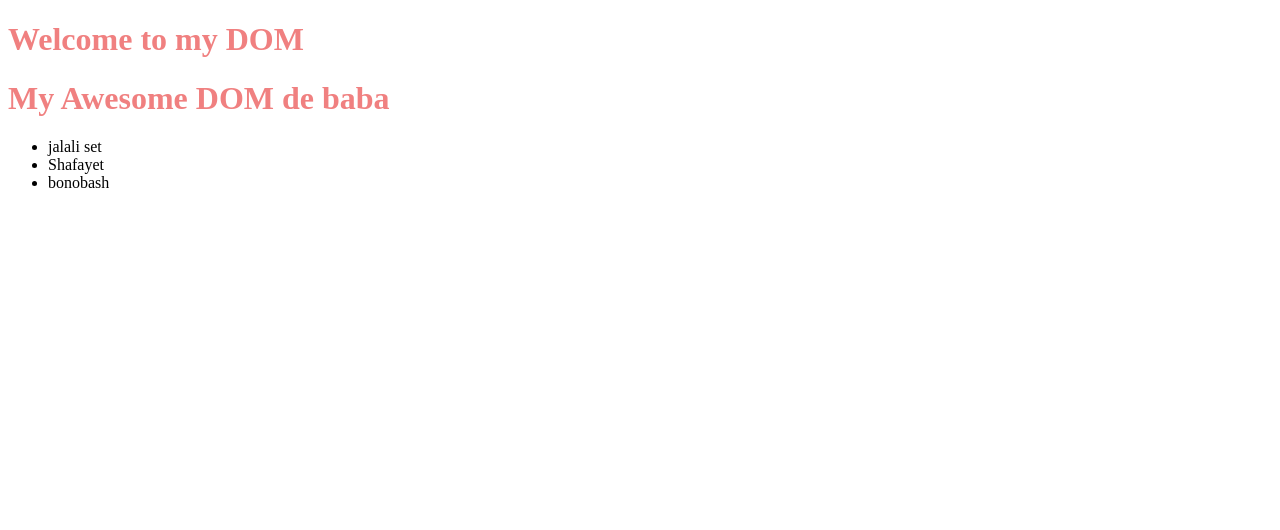
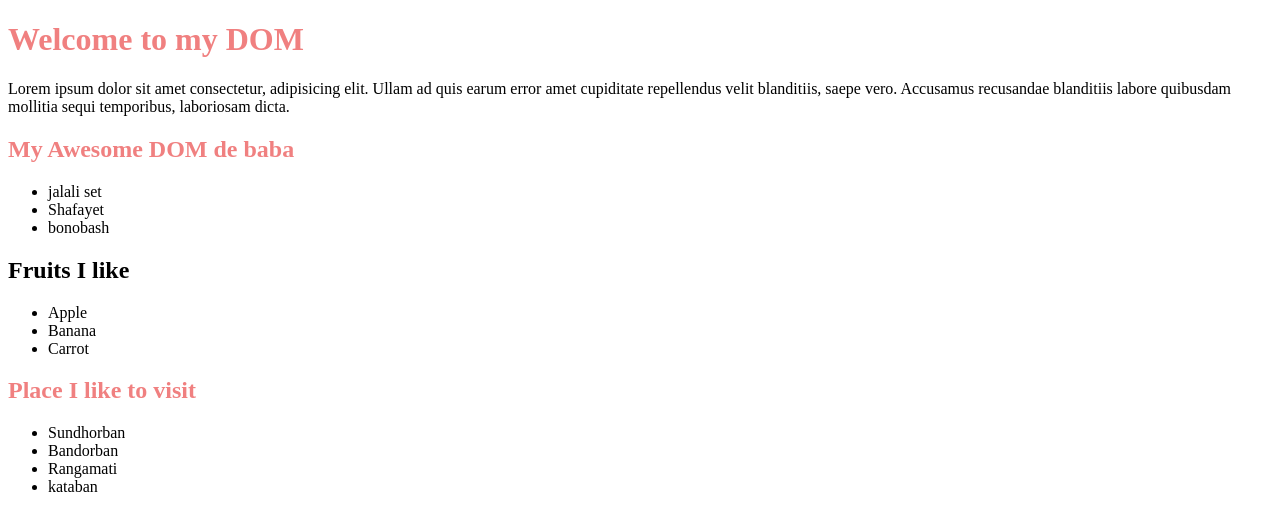
Before and after one commit to abushahed670/tour-of-dom, a plain HTML site: page index.html in a window 1280 px wide. Drawn offline with Linux system fonts and the light colour scheme.

Commit message:
doing js in website

```diff
--- a/index.html
+++ b/index.html
@@ -5,21 +5,71 @@
     <meta name="viewport" content="width=device-width, initial-scale=1.0">
     <title>Tour of DOM</title>
     <link rel="stylesheet" href="styles/style.css">
+    <style>
+        #fruits-title{
+            color: black;
+        }
+        .important-place{
+            color: blueviolet;
+        }
+
+    </style>
 </head>
 <body>
     <header>
         <h1>Welcome to my DOM</h1>
+        <p>Lorem ipsum dolor sit amet consectetur, adipisicing elit. Ullam ad quis earum error amet cupiditate repellendus velit blanditiis, saepe vero. Accusamus recusandae blanditiis labore quibusdam mollitia sequi temporibus, laboriosam dicta.</p>
 
     </header>
     <main>
-        <h1>My Awesome DOM de baba</h1>
+        <section>
+            <h1>My Awesome DOM de baba</h1>
         <ul>
             <li>jalali set</li>
             <li>Shafayet</li>
             <li>bonobash</li>
         </ul>
+        </section>
+        <section>
+            <h1 id="fruits-title">Fruits I like</h1>
+            <ul>
+                <li>Apple</li>
+                <li>Banana</li>
+                <li>Carrot</li>
+            </ul>
+        </section>
+        <section>
+            <h1 id="place-title">Place I like to visit</h1>
+            <ul>
+                <li class="important-places">Sundhorban</li>
+                <li class="important-places">Bandorban</li>
+                <li class="important-places">Rangamati</li>
+                <li>kataban</li>
+            </ul>
+        </section>
 
     </main>
     <script src="js/dom.js"></script>
+    <script>
+        // const student={
+        //     name: 'jabbar',
+        //     id:11,
+        //     study: function(time){
+        //         console.log(time, 'doing study from');
+        //     }
+        // }
+
+            const liCollection = document.getElementsByTagName('li');
+            // console.log(liCollection);
+
+            for(const li of liCollection){
+                // console.log(li.innerText);
+            }
+            const places = document.getElementsByClassName('important-places');
+            // console.log(places);
+            for(const place of places)(
+                console.log(place.innerText)
+            )
+    </script>
 </body>
 </html>
--- a/js/dom.js
+++ b/js/dom.js
@@ -1 +1,2 @@
-console.log('hello from js')
+console.log('hello from js');
+console.log(document.body);
```
